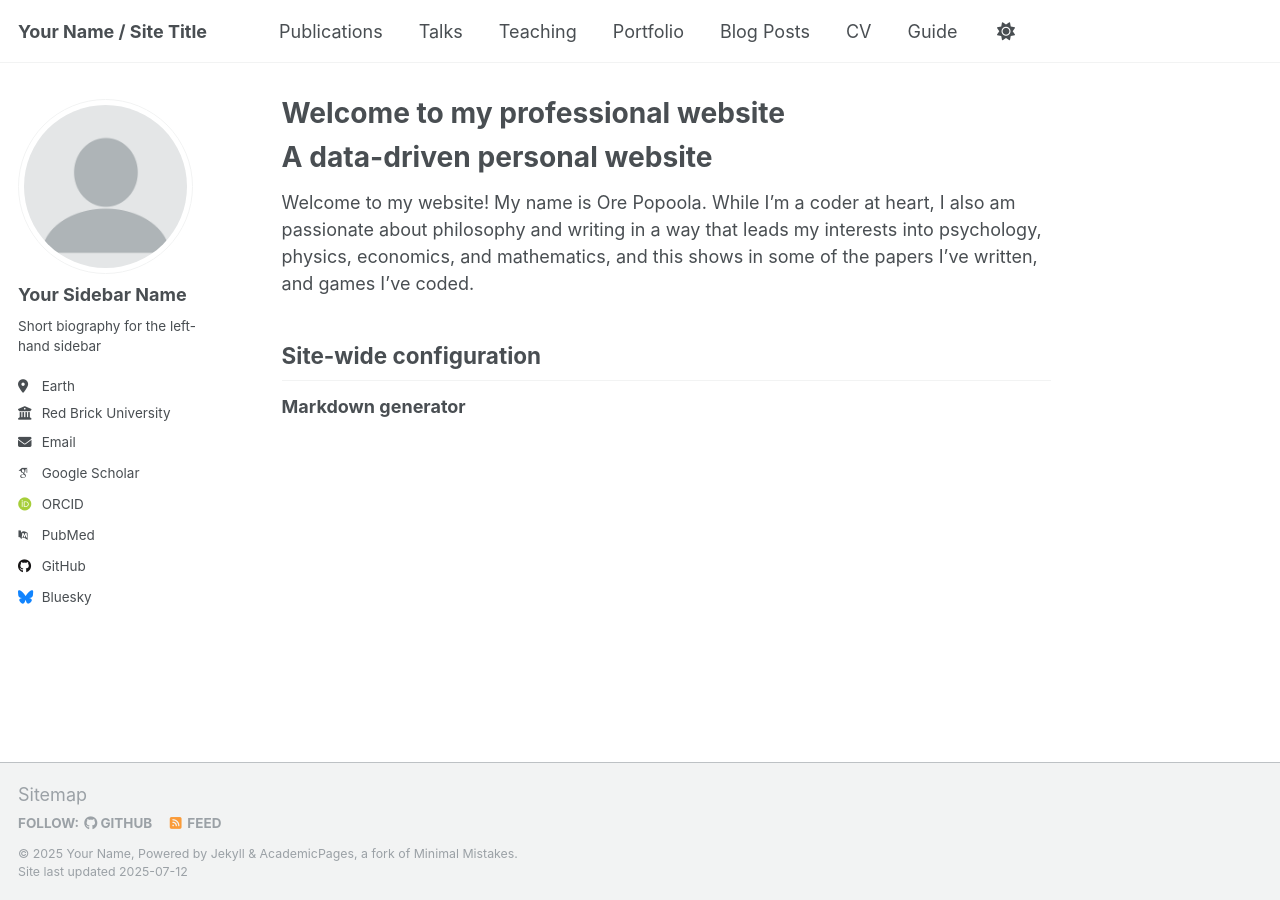
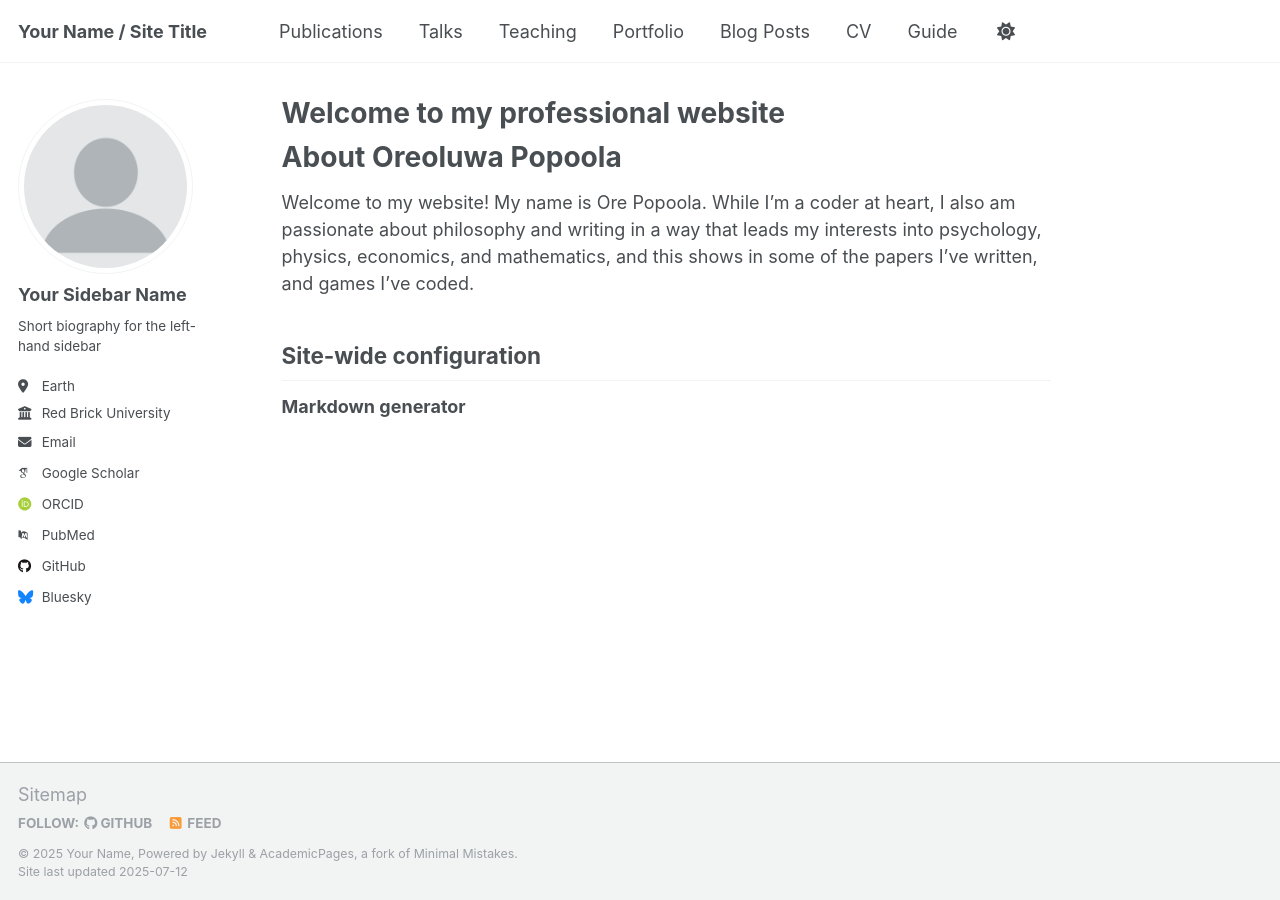
Before and after one commit to OrePopoola/orepopoola.github.io, a Jekyll site: the page built from _pages/about.md, in a window 1280 px wide. Built offline with Jekyll 4.4.1, drawn with Linux system fonts in a browser that asks for light colours; some web fonts are replaced; a script that is not in the unit is left out.

Commit message:
Update about.md

```diff
--- a/_pages/about.md
+++ b/_pages/about.md
@@ -7,7 +7,7 @@ redirect_from:
   - /about.html
 ---
 
-A data-driven personal website
+About Oreoluwa Popoola
 ======
 Welcome to my website! My name is Ore Popoola. While I'm a coder at heart, I also am passionate about philosophy and writing in a way that leads my interests into psychology, physics, economics, and mathematics, and this shows in some of the papers I've written, and games I've coded.
 
```
